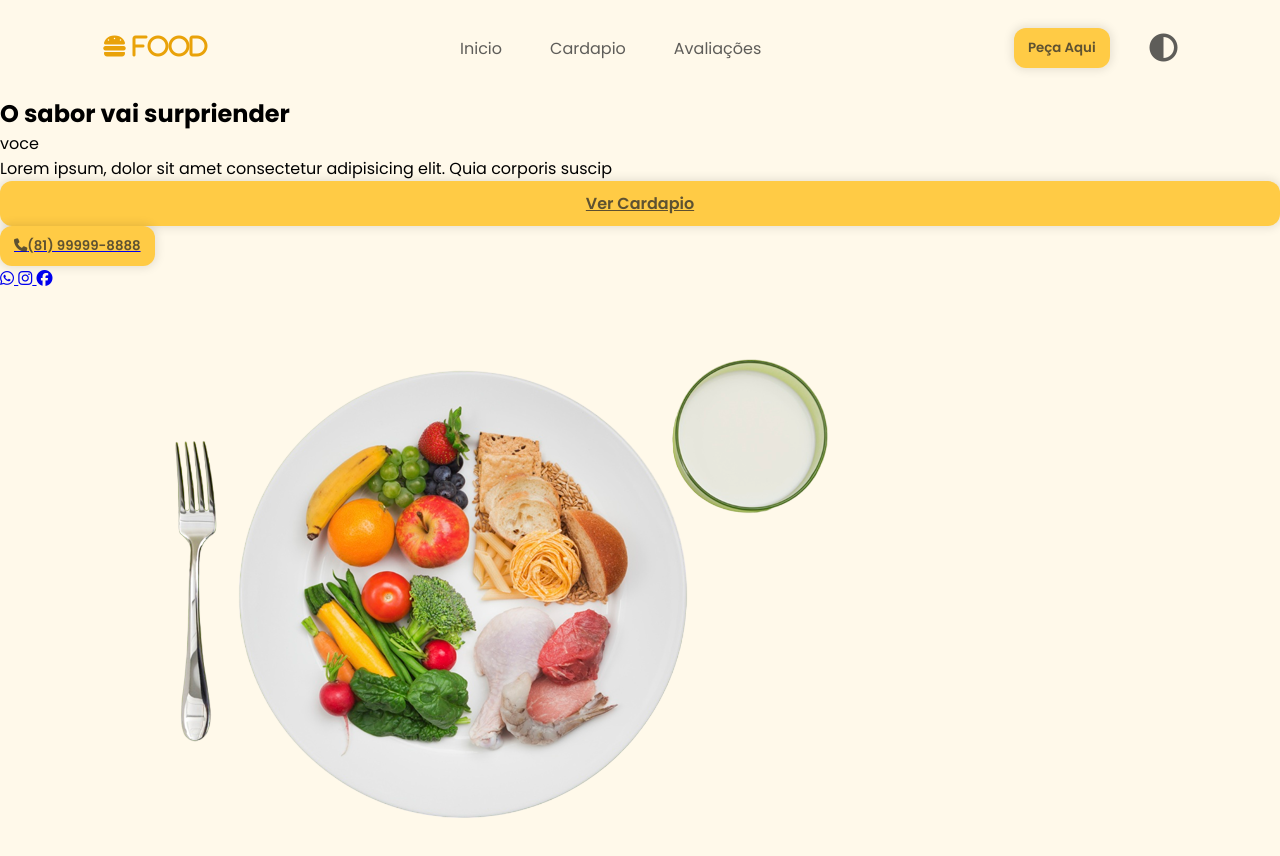
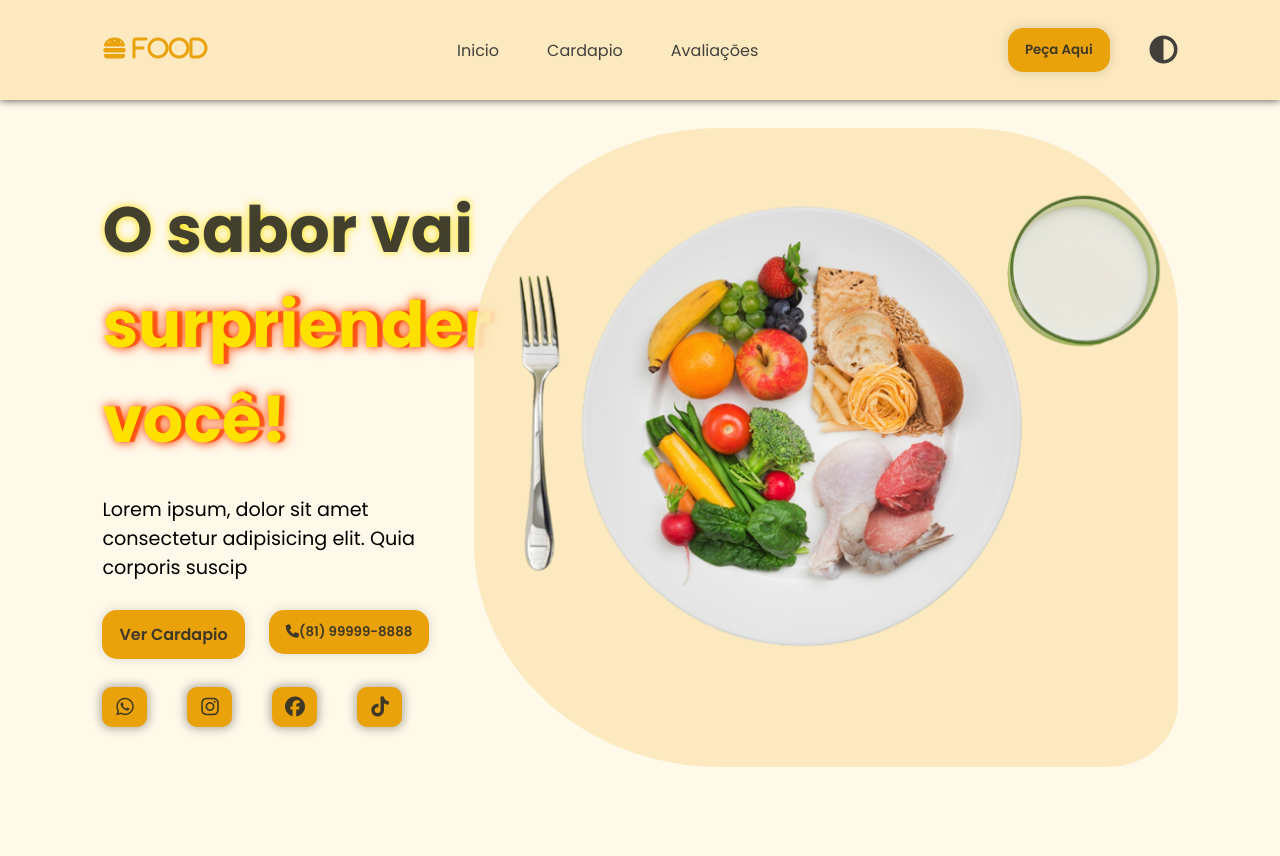
Before and after one commit to felipesantana012/cardapio-digital, a plain HTML site: page index.html in a window 1280 px wide. After the commit the page ends 810 px from the top, so only its background shows below. Drawn offline with nearby package versions, Linux system fonts and the light colour scheme.

Commit message:
Finalizado css do main, versão web

```diff
--- a/index.html
+++ b/index.html
@@ -56,12 +56,12 @@
         <section id="home">
             <div class="shape"></div>
             <div id="cta">
-                <h1 class="title">O sabor vai surpriender</h1><span>voce</span>
+                <h1 class="title">O sabor vai <span>surpriender você!</span></h1>
                 <p class="description">Lorem ipsum, dolor sit amet consectetur adipisicing elit. Quia corporis suscip</p>
 
-                <div id="cta-buttons">
+                <div id="cta_buttons">
                     <a href="#" class="btn-default">Ver Cardapio</a>
-                    <a href="tel:+5555555555" id="phone_button">
+                    <a href="tel:+5555555555" >
                         <button class="btn-default">
                             <i class="fa-solid fa-phone"></i>
                             (81) 99999-8888
@@ -79,6 +79,9 @@
                     <a href="#">
                         <i class="fa-brands fa-facebook"></i>
                     </a>
+                    <a href="#">
+                        <i class="fa-brands fa-tiktok"></i>
+                    </a>
                 </div>
             </div>
 
--- a/src/styles/header.css
+++ b/src/styles/header.css
@@ -1,6 +1,10 @@
 header{
     width: 100%;
     padding: 28px 8%;
+    background-color: var(--cor-primaria-medio);
+
+    box-shadow: 0px 0px 8px var(--cor-fonte-medio);
+
 }
 
 #navbar{
--- a/src/styles/main.css
+++ b/src/styles/main.css
@@ -0,0 +1,66 @@
+#home{
+    display: flex;
+    flex-direction: row;
+    min-height: calc(100vh - 90px);
+    position: relative;
+}
+
+#cta{
+    width: 35%;
+    display: flex;
+    flex-direction: column;
+    gap: 28px;
+    margin-top: 5%;
+}
+
+#cta .title{
+    font-size: 4rem;
+    color: var( --cor-fonte-medio);
+    text-shadow: 0px 0px 8px var(--cor-fonte-amarela);
+}
+
+#cta .title span{
+    color: var(--cor-fonte-amarela);
+    text-shadow: 0px 0px 8px var(--cor-fonte-laranja),
+                 5px 0px 12px var(--cor-fonte-laranja),
+                 5px 0px 1px var(--cor-fonte-laranja);
+}
+
+#cta .description{
+    font-size: 1.2rem;
+}
+
+#cta_buttons{
+    display: flex;
+    gap: 24px;
+}
+
+#cta_buttons a{
+    text-decoration: none;
+    color: var(--cor-fonte-medio);
+}
+
+#banner{
+    display: flex;
+    align-items: start;
+    justify-content: end;
+    width: 70%;
+    z-index: 2;
+
+}
+
+#banner img{
+    height: 90%;
+    width: fit-content;
+}
+
+.shape{
+    background-color:var(--cor-primaria-medio);
+    width: 55%;
+    height: 90%;
+    position: absolute;
+    border-radius: 35% 30% 10% 35%;
+    right: 0;
+    z-index: 1;
+    margin-right: 8%;
+}
--- a/src/styles/styles.css
+++ b/src/styles/styles.css
@@ -12,7 +12,8 @@
 }
 
 :root{
-    --cor-primaria:#fff9ea;
+    --cor-primaria-claro:#fff9ea;
+    --cor-primaria-medio: #fce8bae5;
 
     --cor-secundaria-Claro: #ffe100;
     --cor-secundaria-Medio: #ffcb45;
@@ -20,22 +21,29 @@
 
 
     --cor-fonte-claro:rgba(255, 255, 255, 0.897);
-    --cor-fonte-medio: #2b2b2bc2;
+    --cor-fonte-medio: #2b2b2be3;
     --cor-fonte-escuro: #1d1d1d;
+
+    --cor-fonte-amarela:#ffe100;
+    --cor-fonte-laranja:rgba(255, 68, 0, 0.774);
 
 }
 
 .modo-dark{
     transition-duration: 0.5s;
-    --cor-primaria: #8f2626ec;
+    --cor-primaria-claro: #8f2626ec;
+    --cor-primaria-medio: #7720209a;
     --cor-fonte-medio: #ffffff;
     --cor-fonte-escuro: #e9a209;
 }
 
 body{
     transition-duration: 0.5s;
-    background-color: var(--cor-primaria);
+    background-color: var(--cor-primaria-claro);
+}
 
+section{
+    padding: 28px 8%;
 }
 
 .btn-default{
@@ -43,9 +51,9 @@ body{
     display: flex;
     align-items: center;
     justify-content: center;
-    background-color: var(--cor-secundaria-Medio);
-    border-radius: 12px;
-    padding: 10px 14px;
+    background-color: var(--cor-secundaria-Escuro);
+    border-radius: 15px;
+    padding: 12px 17px;
     font-weight: 600;
     box-shadow: 0px 0px 10px 2px rgba(0, 0, 0, 0.1);
     cursor: pointer;
@@ -56,3 +64,28 @@ body{
 .btn-default:hover{
     background-color: var(--cor-secundaria-Claro);
 }
+
+.social-media-buttons{
+    display: flex;
+    gap: 40px;
+
+}
+
+.social-media-buttons a{
+    display: flex;
+    align-items: center;
+    justify-content: center;
+    width: 45px;
+    height: 40px;
+    background-color: var(--cor-secundaria-Escuro);
+    font-size: 1.25rem;
+    border-radius: 10px;
+    text-decoration: none;
+    color: var(--cor-fonte-medio);
+    box-shadow: 0px 0px 10px 2px rgba(0, 0, 0, 0.3);
+    transition-duration: 0.2s;
+}
+
+.social-media-buttons a:hover{
+    background-color: var(--cor-secundaria-Claro);
+}
```
